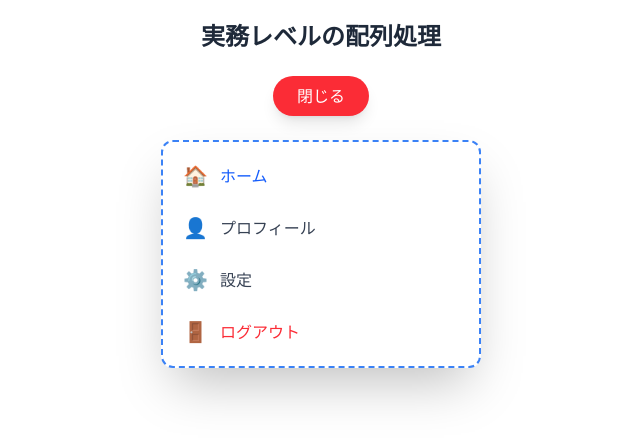
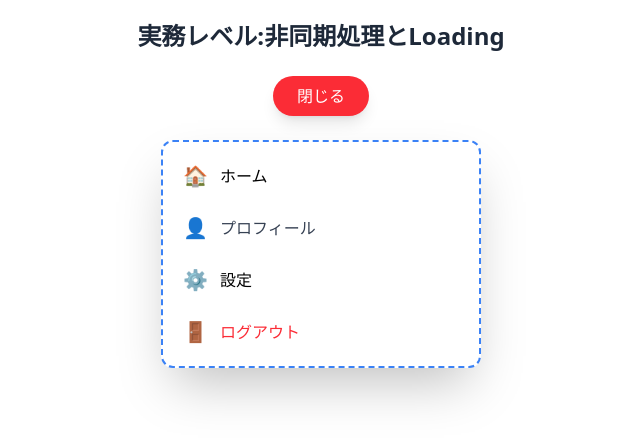
Before and after one commit to N7CmiYazaki/vite-react-template, a React (Vite) app: page / in a window 1280 px wide. Both pictures are taken after a click on the button "メニューを開く". Shown: the top 442 px of the page, without its empty margins (319-959 px from the left). Built offline with nearby package versions, Linux system fonts and the light colour scheme.

Commit message:
edit is "index.tsx”

```diff
--- a/src/index.tsx
+++ b/src/index.tsx
@@ -1,42 +1,64 @@
-import { useState } from "react";
-import styles from "./Menu.module.css"
+import { useState, useEffect } from "react";
+import styles from "./Menu.module.css";
 
-const MENU_ITEMS = [
-  { id: 1, label: "ホーム", icon: "🏠", color: "text-blue-600"},
-  { id: 2, label: "プロフィール", icon: "👤", color: "text-gray-700"},
-  { id: 3, label: "設定", icon: "⚙", color: "text-gray-700"},
-  { id: 4, label: "ログアウト", icon: "🚪", color: "text-red-500"},
-];
+interface MenuItem {
+  id: number;
+  label: string;
+  icon: string;
+  color: string;
+}
 
 export default function App () {
   const [menuState, setMenuState] = useState<"open" | "closed">("closed");
+  const [menuItems,setMenuItems] = useState<MenuItem[]>([]);
+  const [isLoading,setIsLoading] = useState<boolean>(true);
+
+  useEffect(() => {
+    const timer = setTimeout (() => {
+      const mockData: MenuItem[] = [
+        { id: 1, label: "ホーム", icon: "🏠", color: "text-bule-600" },
+        { id: 2, label: "プロフィール", icon: "👤", color: "text-gray-700" },
+        { id: 3, label: "設定", icon: "⚙", color: "text-grau-700" },
+        { id: 4, label: "ログアウト", icon: "🚪", color: "text-red-500" },
+      ];
+      setMenuItems(mockData);
+      setIsLoading(false);
+    }, 2000);
+
+    return () => clearTimeout(timer);
+  } , []);
 
   return (
-    <div className=" p-5 text-center font-sans ">
-      <h1 className="text-2xl font-bold mb-6 text-gray-800">実務レベルの配列処理</h1>
-
+    <div className="p-5 text-center font-sans">
+      <h1 className="text-2xl font-bold mb-6 text-gray-800">実務レベル:非同期処理とLoading</h1>
       <button
-        onClick={() => setMenuState(menuState === "open" ? "closed" : "open" )}
-        className={`px-6 py-2 text-white rounded-full shadow-lg transition-all transeform active:scale-95 ${
+        onClick={() => setMenuState(menuState === "open" ? "closed" : "open")}
+        className={`px-6 py-2 text-white rounded-full shadow-lg transition-all transform active:scale-95 ${
           menuState === "open" ? "bg-red-500" : "bg-blue-600"
-        } }`}
+        }`}
       >
-        {menuState === "open" ? "閉じる" : "メニューを開く" }
+        {menuState === "open" ? "閉じる" : "メニューを開く"}
       </button>
 
       {menuState === "open" && (
-        <div className={`${styles.menuBox} mt-6 p-2 bg-white rounded-xl shadow-2xl max-w-xs mx-auto border border-gray-100`}>
-          {MENU_ITEMS.map((item) => (
+        <div className={`${styles.menuBox} mt-6 p-2 bg-white rounded-xl shadow-2xl max-w-xs mx-auto boeder border-gray-100 min-h-[200px] flex flex-col justify-center`}>
+          {isLoading ? (
+            <div className="text-gray-400 font-medium animate-pulse py-8">
+              ⌛　データを読み込み中...
+            </div>
+          ) : (
+            menuItems.map((item) => (
               <div
                 key={item.id}
-              className="flex items-center p-3 hover:bg-bule-50 rounded-lg cursor-pointer transition-colors group"
+                className="flex items-center p-3 hover:bg-blue-50 rounded-lg cursor-pointer transition-colors group text-left"
               >
                 <span className="mr-3 text-xl">{item.icon}</span>
-              <span className={`font-medium ${item.color} group-hovor:text-bule-700`}>
+                <span className={`font-medium ${item.color} group-color:text-blue-700`}>
                   {item.label}
                 </span>
               </div>
-          ))}
+            ))
+          )}
 
         </div>
       )}
```
Lines whose indentation alone changed are shown as unchanged.
